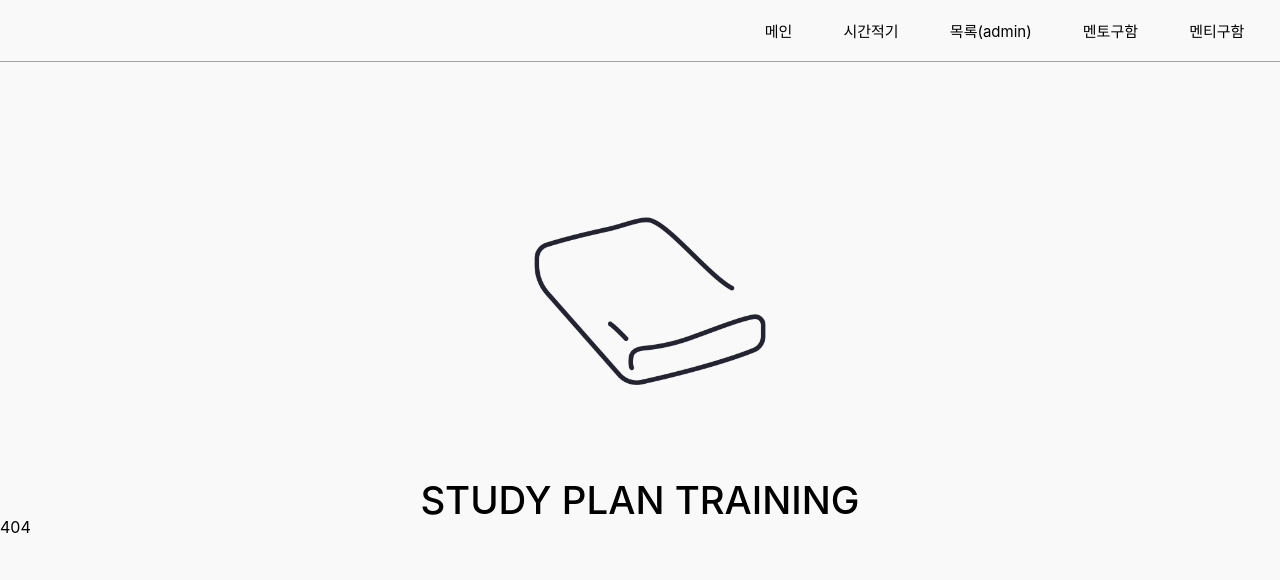
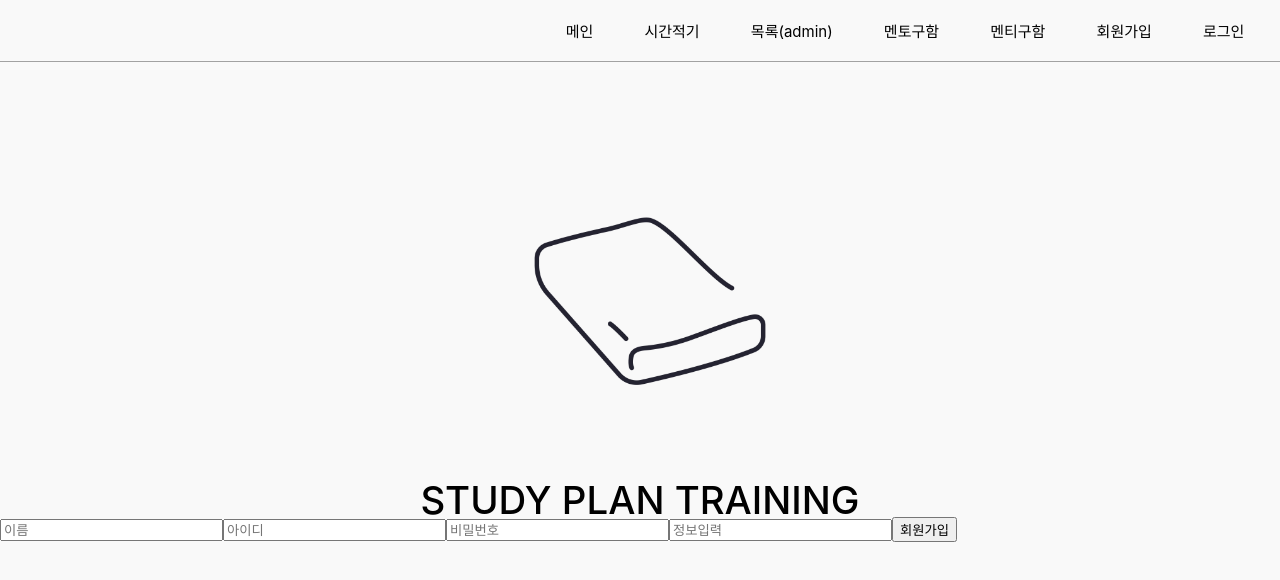
Before and after one commit to alpha0212/DATA_SPT, a Next.js app: page /Register in a window 1280 px wide. Before the commit this address had no page. Shown: the top 580 px of the page. Built offline with nearby package versions, Linux system fonts and the light colour scheme; a web font is replaced by a local one.

Commit message:
DATABASE register

```diff
--- a/common/sptValidator.js
+++ b/common/sptValidator.js
@@ -21,6 +21,13 @@ const sptValidation = (data) => {
     spt_break_action: Joi.string().required(),
   });
   return sptSchme.validate(data);
+  const userSchme = Joi.object({
+    user_name: Joi.string().required(),
+    user_id: Joi.string().required(),
+    user_pw: Joi.string().required(),
+    user_info: Joi.string().required(),
+  });
+  return userSchme.validate(data);
 };
 
 export default sptValidation;
--- /dev/null
+++ b/common/userValidator.js
@@ -0,0 +1,13 @@
+import Joi from "joi";
+
+const userValidation = (data) => {
+  const userSchme = Joi.object({
+    user_name: Joi.string().required(),
+    user_id: Joi.string().required(),
+    user_pw: Joi.string().required(),
+    user_info: Joi.string().required(),
+  });
+  return userSchme.validate(data);
+};
+
+export default userValidation;
--- a/components/Spt/MenuSpt.js
+++ b/components/Spt/MenuSpt.js
@@ -1,10 +1,9 @@
-import React, { useEffect } from 'react';
+import React, { useEffect } from "react";
 import { useRouter } from "next/router";
 import styles from "../../styles/index.module.css";
 import Link from "next/link";
 
-
-export default function Menu(){
+export default function Menu() {
   const router = useRouter();
 
   return (
@@ -25,8 +24,14 @@ export default function Menu(){
         <Link href="/mentee">
           <a className={styles.menu_list}>멘티구함</a>
         </Link>
+        <Link href="/Register">
+          <a className={styles.menu_list}>회원가입</a>
+        </Link>
+        <Link href="/login">
+          <a className={styles.menu_list}>로그인</a>
+        </Link>
       </div>
       <div className={styles.content_line}></div>
     </>
-    )
+  );
 }
--- a/config/db.js
+++ b/config/db.js
@@ -1,9 +1,9 @@
 const mysql = require("serverless-mysql")();
 mysql.config({
-  host: "sptdatabase.cra01zi9ewcg.ap-northeast-2.rds.amazonaws.com",
-  database: "sptdatabase",
-  user: "admin",
-  password: "awsWNS!gml6628",
+  host: "localhost",
+  database: "data",
+  user: "root",
+  password: "",
 });
 
 const executeQuery = (query, arraParms) => {
--- a/controller/spt/spt.js
+++ b/controller/spt/spt.js
@@ -1,11 +1,22 @@
 import { executeQuery } from "../../config/db";
 import sptValidation from "../../common/sptValidator";
+import userValidation from "../../common/userValidator";
 import ErrorHandler from "../../common/errorHandler";
 const getAllSpts = async (req, res) => {
   try {
     console.log("all the spts");
     let sptData = await executeQuery("select * from spt", []);
     res.send(sptData);
+  } catch (err) {
+    res.status(500).json(err);
+  }
+};
+
+const getAllUsers = async (req, res) => {
+  try {
+    console.log("all the users");
+    let userData = await executeQuery("select * from users", []);
+    res.send(userData);
   } catch (err) {
     res.status(500).json(err);
   }
@@ -28,13 +39,27 @@ const getSptById = async (req, res, next) => {
   }
 };
 
+const getUserById = async (req, res, next) => {
+  let id = req.query.id;
+  try {
+    console.log("user by id");
+    let userData = await executeQuery(
+      `select * from spt_user where user_index=${id}`,
+      []
+    );
+    if (userData.length > 0) res.status(200).json(userData);
+    else {
+      next(new ErrorHandler(`no user found with this id ${id}`, 404));
+    }
+  } catch (err) {
+    res.status(500).json(err);
+  }
+};
+
 const deleteSptById = async (req, res, next) => {
   let id = req.query.id;
   try {
-    let sptData = await executeQuery(
-      "delete from spt where spt_id=?",
-      [id]
-    );
+    let sptData = await executeQuery("delete from spt where spt_id=?", [id]);
     res.status(200).json("Spt Deleted Successfully");
   } catch (err) {
     res.status(500).json(err);
@@ -44,7 +69,25 @@ const deleteSptById = async (req, res, next) => {
 const saveSpt = async (req, res) => {
   try {
     const result = req.body;
-    const { spt_day, spt_name, spt_set_morning, spt_morning, spt_set_sleep, spt_sleep, spt_siesta, spt_kor, spt_eng, spt_math, spt_science, spt_community, spt_kh, spt_study, spt_livetime, spt_break, spt_break_action} = result;
+    const {
+      spt_day,
+      spt_name,
+      spt_set_morning,
+      spt_morning,
+      spt_set_sleep,
+      spt_sleep,
+      spt_siesta,
+      spt_kor,
+      spt_eng,
+      spt_math,
+      spt_science,
+      spt_community,
+      spt_kh,
+      spt_study,
+      spt_livetime,
+      spt_break,
+      spt_break_action,
+    } = result;
     let { error } = sptValidation(result);
     if (error) {
       res.status(400).json(error.details[0].message);
@@ -52,7 +95,25 @@ const saveSpt = async (req, res) => {
       console.log("post request");
       let sptData = await executeQuery(
         "insert into spt(spt_day, spt_name, spt_set_morning, spt_morning, spt_set_sleep, spt_sleep, spt_siesta, spt_kor, spt_eng, spt_math, spt_science, spt_community, spt_kh, spt_study, spt_livetime, spt_break, spt_break_action) values(?,?,?,?,?,?,?,?,?,?,?,?,?,?,?,?,?)",
-        [spt_day, spt_name, spt_set_morning, spt_morning, spt_set_sleep, spt_sleep, spt_siesta, spt_kor, spt_eng, spt_math, spt_science, spt_community, spt_kh, spt_study, spt_livetime, spt_break, spt_break_action]
+        [
+          spt_day,
+          spt_name,
+          spt_set_morning,
+          spt_morning,
+          spt_set_sleep,
+          spt_sleep,
+          spt_siesta,
+          spt_kor,
+          spt_eng,
+          spt_math,
+          spt_science,
+          spt_community,
+          spt_kh,
+          spt_study,
+          spt_livetime,
+          spt_break,
+          spt_break_action,
+        ]
       );
       sptData = await executeQuery(
         `select * from spt where spt_id=${sptData.insertId}`
@@ -64,21 +125,77 @@ const saveSpt = async (req, res) => {
   }
 };
 
+const saveUser = async (req, res) => {
+  try {
+    const result = req.body;
+    const { user_name, user_id, user_pw, user_info } = result;
+    let { error } = userValidation(result);
+    if (error) {
+      res.status(400).json(error.details[0].message);
+    } else {
+      console.log("send user data");
+      let userData = await executeQuery(
+        "INSERT INTO spt_user(user_name, user_id, user_pw, user_info) VALUES(?, ?, ?, ?)",
+        [user_name, user_id, user_pw, user_info]
+      );
+      userData = await executeQuery(
+        `SELECT * FROM spt_user where user_index=${userData.insertId}`
+      );
+      res.status(201).json(userData);
+    }
+  } catch (err) {
+    res.status(400).json(err);
+  }
+};
+
 const updateSpt = async (req, res) => {
   let id = req.query.id;
   console.log("id", id);
-  const {  spt_day, spt_name, spt_set_morning, spt_morning, spt_set_sleep, spt_sleep, spt_siesta, spt_kor, spt_eng, spt_math, spt_science, spt_community, spt_kh, spt_study, spt_livetime, spt_break, spt_break_action} = req.body;
+  const {
+    spt_day,
+    spt_name,
+    spt_set_morning,
+    spt_morning,
+    spt_set_sleep,
+    spt_sleep,
+    spt_siesta,
+    spt_kor,
+    spt_eng,
+    spt_math,
+    spt_science,
+    spt_community,
+    spt_kh,
+    spt_study,
+    spt_livetime,
+    spt_break,
+    spt_break_action,
+  } = req.body;
   console.log("req.body", req.body);
   try {
-    let sptData = await executeQuery(
-      "select * from spt where spt_id=?",
-      [id]
-    );
+    let sptData = await executeQuery("select * from spt where spt_id=?", [id]);
     if (sptData.length > 0) {
       console.log("putrequest", sptData);
       sptData = await executeQuery(
         `update spt set spt_day=?, spt_name=?, spt_set_morning=?, spt_morning=?, spt_set_sleep=?, spt_sleep=?, spt_siesta=?, spt_kor=?, spt_eng=?, spt_math=?, spt_science=?, spt_community=?, spt_kh=?, spt_study=?, spt_livetime=?, spt_break=?, spt_break_action=?,  where spt_id=${id}`,
-        [ spt_day, spt_name, spt_set_morning, spt_morning, spt_set_sleep, spt_sleep, spt_siesta, spt_kor, spt_eng, spt_math, spt_science, spt_community, spt_kh, spt_study, spt_livetime, spt_break, spt_break_action]
+        [
+          spt_day,
+          spt_name,
+          spt_set_morning,
+          spt_morning,
+          spt_set_sleep,
+          spt_sleep,
+          spt_siesta,
+          spt_kor,
+          spt_eng,
+          spt_math,
+          spt_science,
+          spt_community,
+          spt_kh,
+          spt_study,
+          spt_livetime,
+          spt_break,
+          spt_break_action,
+        ]
       );
       res.status(200).json(sptData);
     } else {
@@ -92,7 +209,10 @@ const updateSpt = async (req, res) => {
 export {
   getAllSpts,
   getSptById,
+  getUserById,
   deleteSptById,
   saveSpt,
+  saveUser,
   updateSpt,
+  getAllUsers,
 };
--- a/package.json
+++ b/package.json
@@ -16,7 +16,7 @@
     "joi": "^17.4.1",
     "multer": "^1.4.4",
     "mysql": "^2.18.1",
-    "next": "11.0.1",
+    "next": "^11.0.1",
     "next-connect": "^0.10.1",
     "react": "17.0.2",
     "react-chartjs-2": "^4.2.0",
--- /dev/null
+++ b/pages/Register.js
@@ -0,0 +1,70 @@
+import { React, useState } from "react";
+import axios from "axios";
+import { useRouter } from "next/router";
+import Title from "../components/Title";
+
+function Register() {
+  const router = useRouter();
+  const [addUser, setUser] = useState({
+    user_name: "",
+    user_id: "",
+    user_pw: "",
+    user_info: "",
+  });
+
+  const onSubmit = async (e) => {
+    e.preventDefault();
+    let data = await axios.post(`http://localhost:3000/api/spt`, addUser);
+    if (data.data) router.push("/");
+    setUser({
+      user_name: "",
+      user_id: "",
+      user_pw: "",
+      user_info: "",
+    });
+  };
+
+  const handleChange = (e) => {
+    const value = e.target.value;
+    console.log("value: ", value);
+    setUser({ ...addUser, [e.target.name]: value });
+  };
+  return (
+    <>
+      <Title title="회원가입" />
+      <form onSubmit={onSubmit}>
+        <input
+          type="text"
+          name="user_name"
+          placeholder="이름"
+          onChange={handleChange}
+          value={addUser.user_name}
+        />
+        <input
+          type="text"
+          name="user_id"
+          placeholder="아이디"
+          onChange={handleChange}
+          value={addUser.user_id}
+        />
+        <input
+          type="password"
+          name="user_pw"
+          placeholder="비밀번호"
+          onChange={handleChange}
+          value={addUser.user_pw}
+        />
+        <input
+          type="text"
+          name="user_info"
+          placeholder="정보입력"
+          onChange={handleChange}
+          value={addUser.user_info}
+        />
+        <button type="submit">회원가입</button>
+      </form>
+    </>
+  );
+}
+
+export default Register;
--- a/pages/api/spt/[id].js
+++ b/pages/api/spt/[id].js
@@ -4,10 +4,12 @@ import {
   getSptById,
   deleteSptById,
   updateSpt,
+  getUserById,
 } from "../../../controller/spt/spt";
 
 const handler = nc({ onError });
 handler.get(getSptById);
+handler.get(getUserById);
 handler.delete(deleteSptById);
 handler.put(updateSpt);
 export default handler;
--- a/pages/api/spt/index.js
+++ b/pages/api/spt/index.js
@@ -3,8 +3,12 @@ import onError from "../../../common/errormiddleware";
 import {
   getAllSpts,
   saveSpt,
+  getAllUsers,
+  saveUser,
 } from "../../../controller/spt/spt";
 const handler = nc(onError);
 handler.get(getAllSpts);
+handler.get(getAllUsers);
+handler.post(saveUser);
 handler.post(saveSpt);
 export default handler;
```
Also changed, not shown: components/Spt/AddSpt.js (+22 -18 lines), pages/login.js (added), 2 other files (tests, documents, lock files or other folders). Lines whose indentation alone changed are shown as unchanged.
